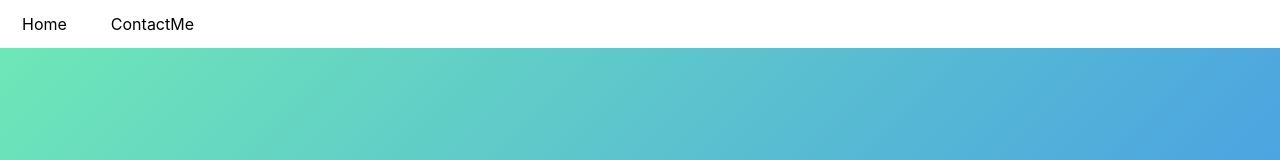
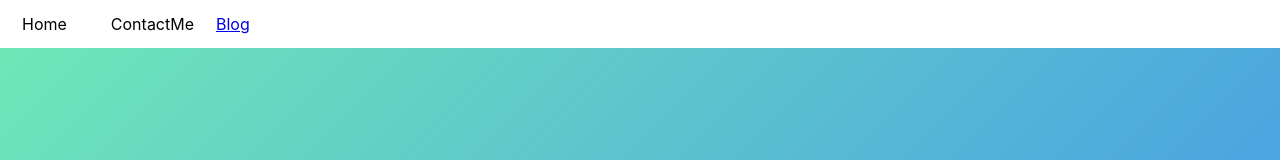
Before and after one commit to DempOscar/Portfolio, a React (Create React App) app: page / in a window 1280 px wide. Shown: the top 160 px of the page. Built offline with nearby package versions, Linux system fonts and the light colour scheme.

Commit message:
Added Blog page to navigation bar

```diff
--- a/src/App.js
+++ b/src/App.js
@@ -1,6 +1,7 @@
 import './App.css';
 import Home from './Home';
 import ContactMe from './ContactMe';
+import Blog from './Blog';
 import React from 'react';
 import { BrowserRouter as Router, Route, Link, Routes } from 'react-router-dom';
 
@@ -11,10 +12,12 @@ function App() {
     <nav>
       <Link to="/" className="home-button">Home</Link>
       <Link to="/ContactMe.js" className="contactme-button">ContactMe</Link>
+      <Link to="/Blog.js" className="Blog-button">Blog</Link>
     </nav>
       <Routes>
         <Route path="/" element={<Home />} />
         <Route path="ContactMe.js" element={<ContactMe />} />
+        <Route path="Blog.js" element={<Blog />} />
       </Routes>
     </Router>
   );
```
